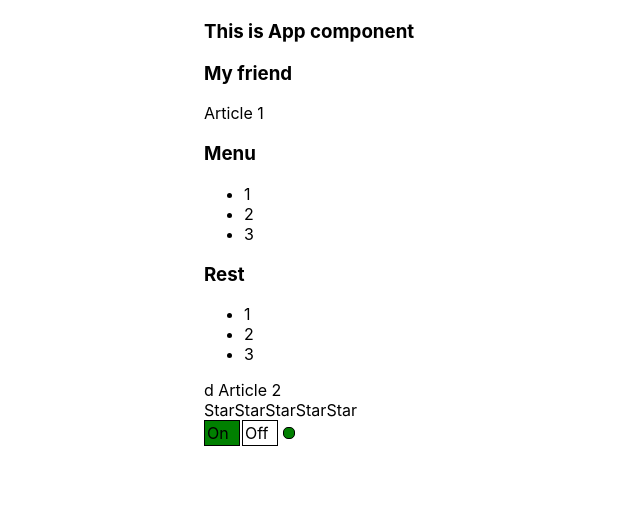
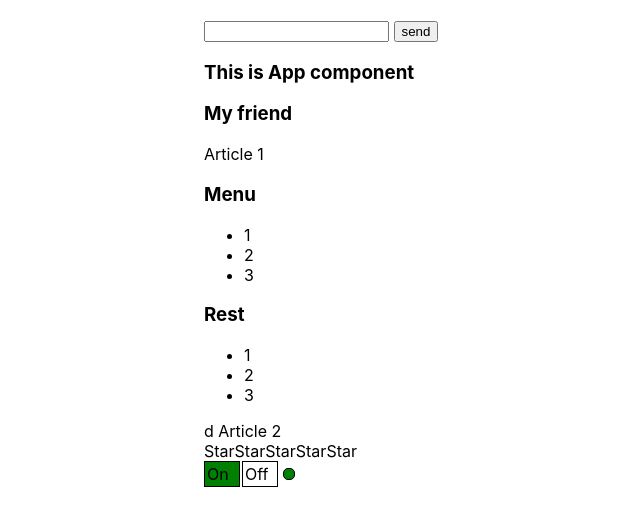
Before and after one commit to Pred1993/Kabzda_kak_podrobno, a React (Create React App) app: page / in a window 1280 px wide. Shown: the top 526 px of the page, without its empty margins (286-926 px from the left). Built offline with nearby package versions, Linux system fonts and the light colour scheme.

Commit message:
UncontrolledInput

```diff
--- a/src/App.tsx
+++ b/src/App.tsx
@@ -3,6 +3,7 @@ import './App.css';
 import {Accordion} from "./components/Accordion/Accordion";
 import {Rating} from "./components/Rating/Rating";
 import {OnOff} from "./components/OnOf/OnOf";
+import UncontrolledInput from "./components/UncontrolledInput/UncontrolledInput";
 
 export type ValueType = 0 | 1 | 2 | 3 | 4 | 5
 
@@ -12,6 +13,7 @@ function App() {
 
     return (
         <div className='App'>
+            <UncontrolledInput/>
             <Title title={'This is App component'}/>
             <Title title={'My friend'}/>
             Article 1
--- /dev/null
+++ b/src/components/UncontrolledInput/UncontrolledInput.tsx
@@ -0,0 +1,28 @@
+import React, {ChangeEvent, RefObject, useRef, useState} from 'react';
+
+const UncontrolledInput = () => {
+    const [value, setValue] = useState('')
+    // Доставание value через событие
+    // const onChangeHandler = (e: ChangeEvent<HTMLInputElement>) => {
+    //     setValue(e.currentTarget.value)
+    // }
+    // return (
+    //     <div>
+    //         <input onChange={onChangeHandler} type="text"/> {value}
+    //     </div>
+    // );
+    //
+    // Доставание value через ссылочный ref
+    const inputRef = useRef<HTMLInputElement>(null)
+    const onClickHandler = () => {
+        const el = inputRef.current as HTMLInputElement
+        setValue(el.value)
+    }
+    return (
+        <div>
+            <input ref={inputRef}/> <button onClick={onClickHandler}>send</button>{value}
+        </div>
+    );
+};
+
+export default UncontrolledInput;
```
